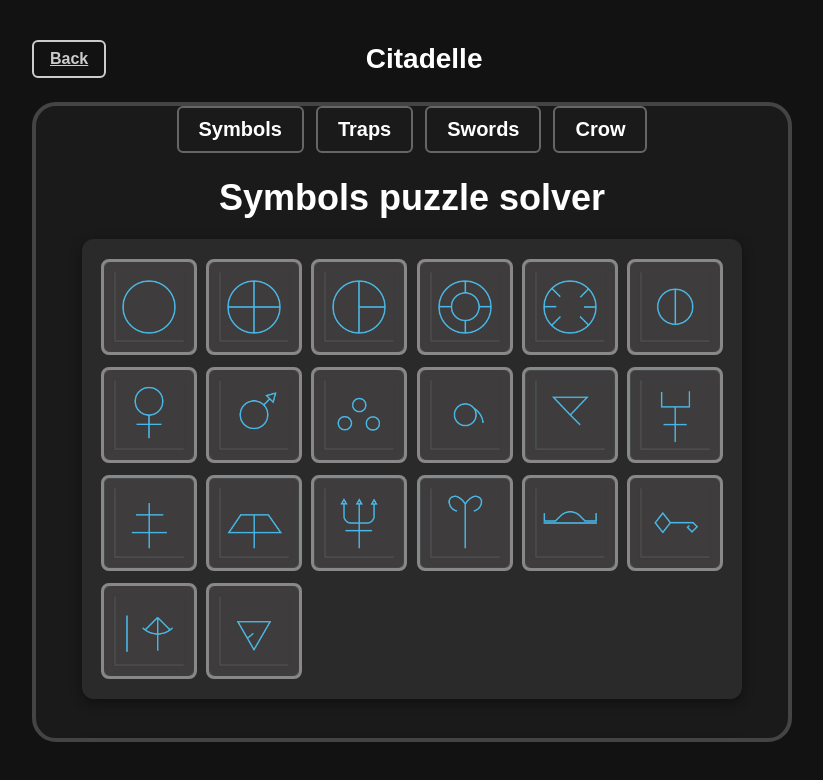
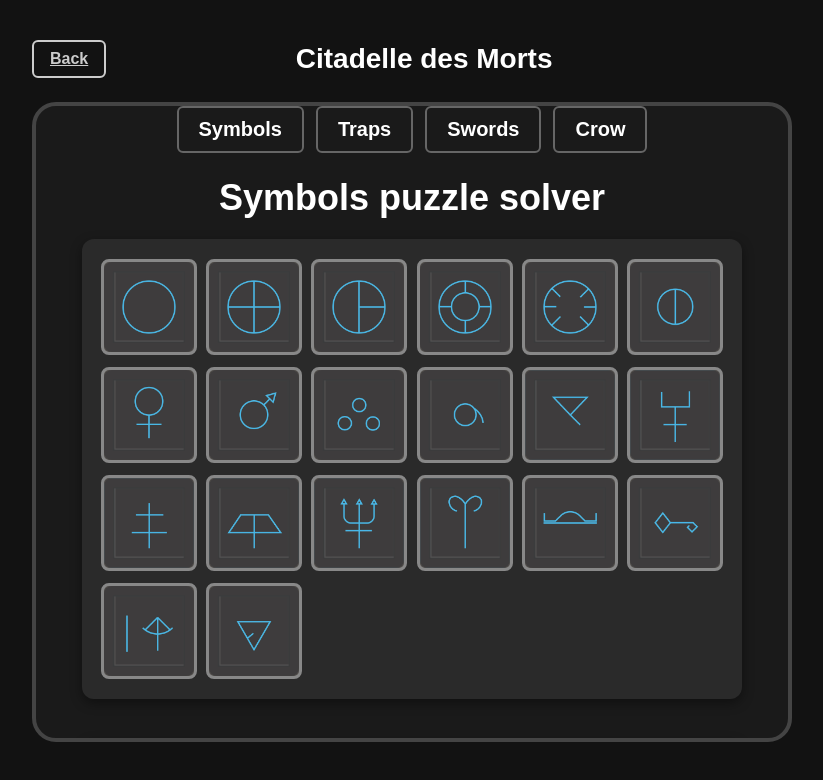
Before and after one commit to pochua117/CODSideKick, a Next.js app: page /maps/citadelle in a window 1280 px wide. Shown: the top 780 px of the page, without its empty margins (228-1051 px from the left). Built offline with nearby package versions, Linux system fonts and the light colour scheme.

Commit message:
Changed citadelle mapName to a the complete map name

```diff
--- a/src/pages/maps/citadelle.jsx
+++ b/src/pages/maps/citadelle.jsx
@@ -13,7 +13,7 @@ export default function Citadelle() {
           content="Solve Citadelle des Morts puzzles with puzzle solvers."
         />
       </Head>
-      <MapPageContent mapName="Citadelle">
+      <MapPageContent mapName="Citadelle des Morts">
         <CitadellePage />
       </MapPageContent>
     </>
```
